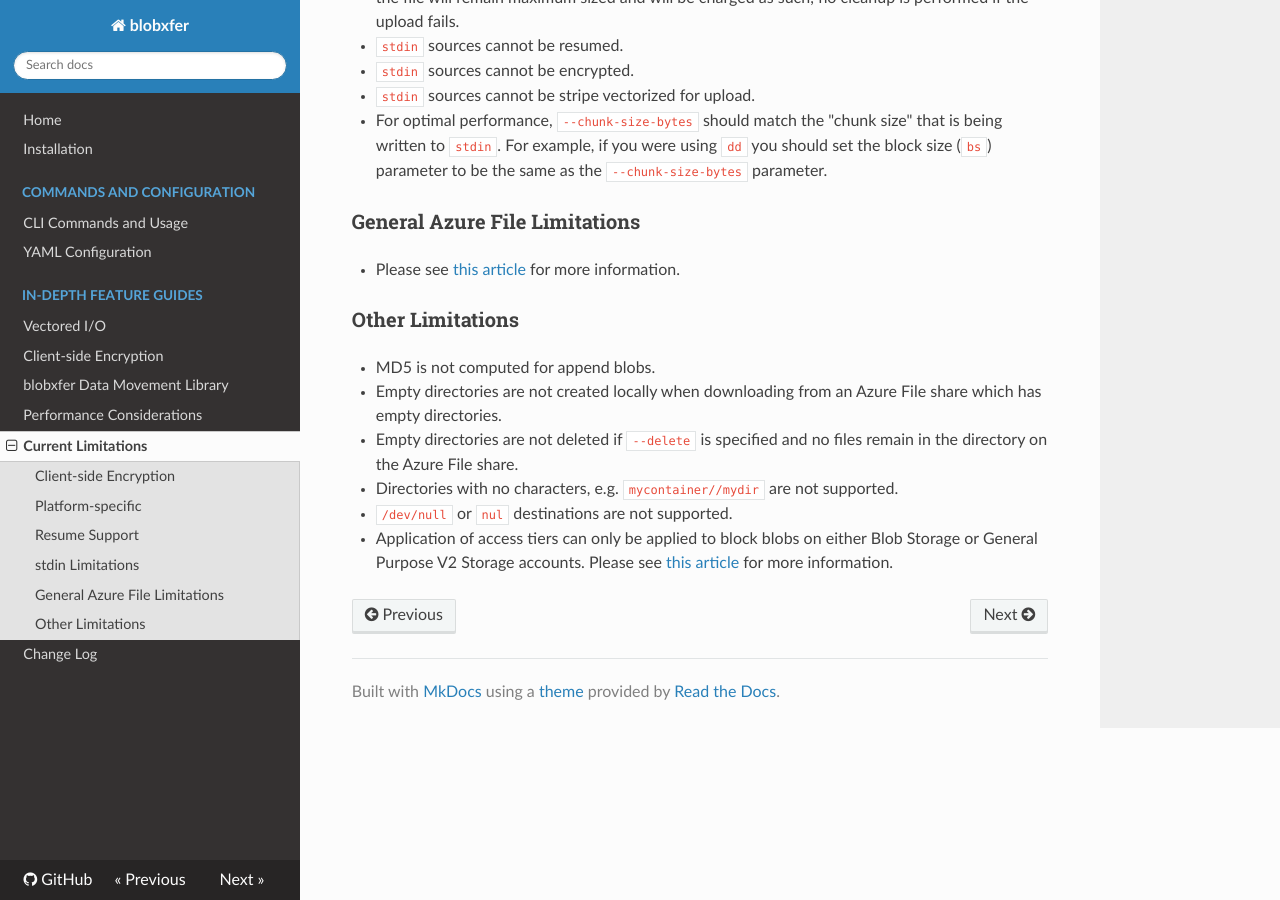
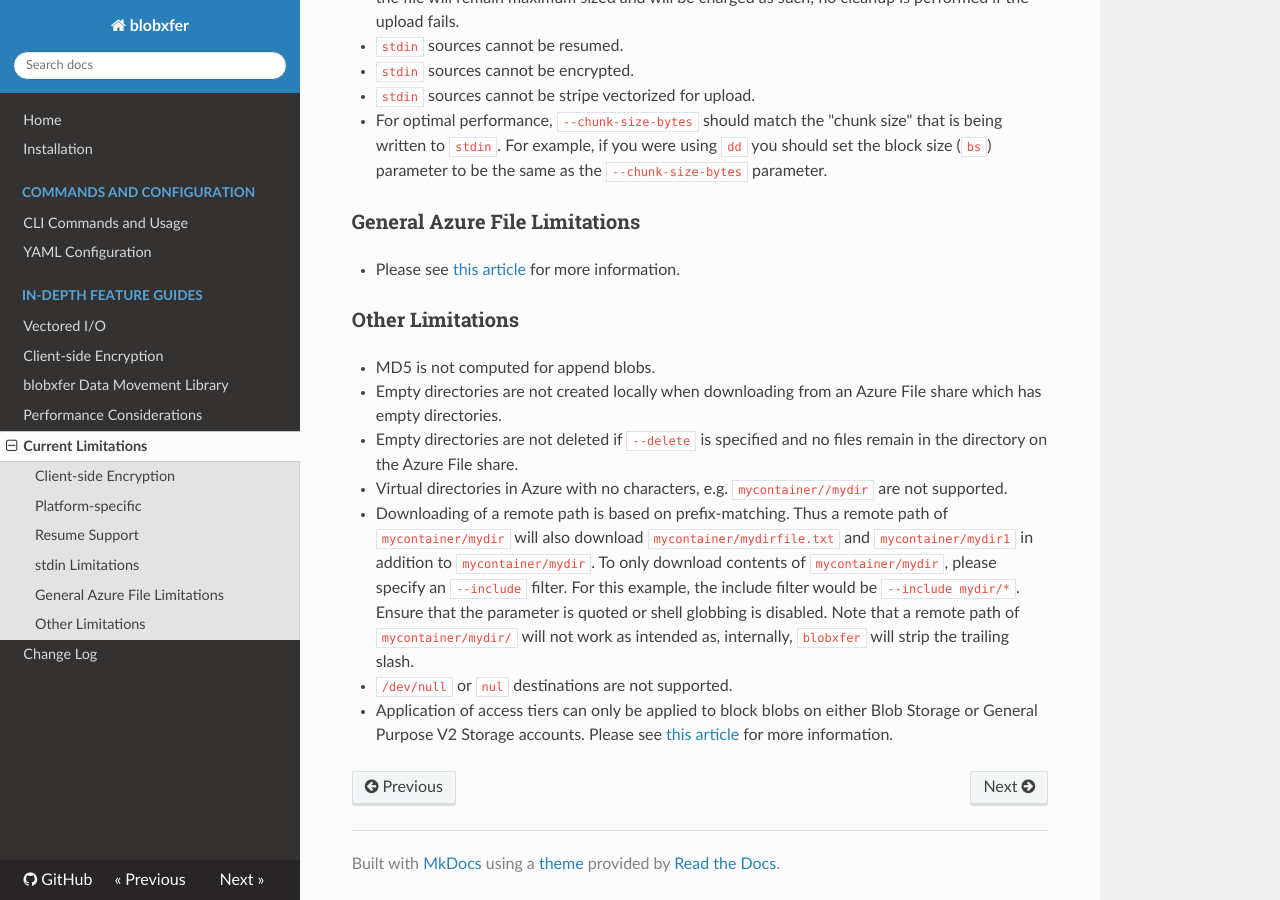
Before and after one commit to Azure/blobxfer, an MkDocs documentation site: the page built from docs/99-current-limitations.md, in a window 1280 px wide and 900 px high, scrolled down 689 px. Built offline with MkDocs 1.6.1, drawn with Linux system fonts in a browser that asks for light colours; nearby versions of some CDN libraries; old or Windows-style settings are respelled for this version of MkDocs.

Commit message:
Add prefix matching caveat note (#67)

```diff
--- a/docs/99-current-limitations.md
+++ b/docs/99-current-limitations.md
@@ -38,8 +38,16 @@ for more information.
 File share which has empty directories.
 * Empty directories are not deleted if `--delete` is specified and no files
 remain in the directory on the Azure File share.
-* Directories with no characters, e.g. `mycontainer//mydir` are not
-supported.
+* Virtual directories in Azure with no characters, e.g. `mycontainer//mydir`
+are not supported.
+* Downloading of a remote path is based on prefix-matching. Thus a remote path
+of `mycontainer/mydir` will also download `mycontainer/mydirfile.txt` and
+`mycontainer/mydir1` in addition to `mycontainer/mydir`. To only download
+contents of `mycontainer/mydir`, please specify an `--include` filter. For
+this example, the include filter would be `--include mydir/*`. Ensure that
+the parameter is quoted or shell globbing is disabled. Note that a
+remote path of `mycontainer/mydir/` will not work as intended as, internally,
+`blobxfer` will strip the trailing slash.
 * `/dev/null` or `nul` destinations are not supported.
 * Application of access tiers can only be applied to block blobs on either
 Blob Storage or General Purpose V2 Storage accounts. Please see
```
